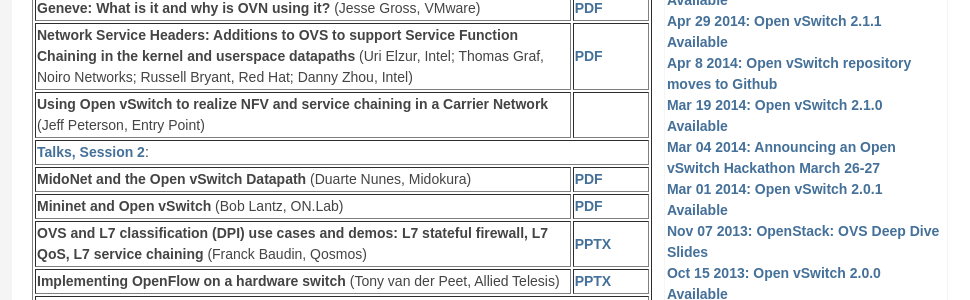
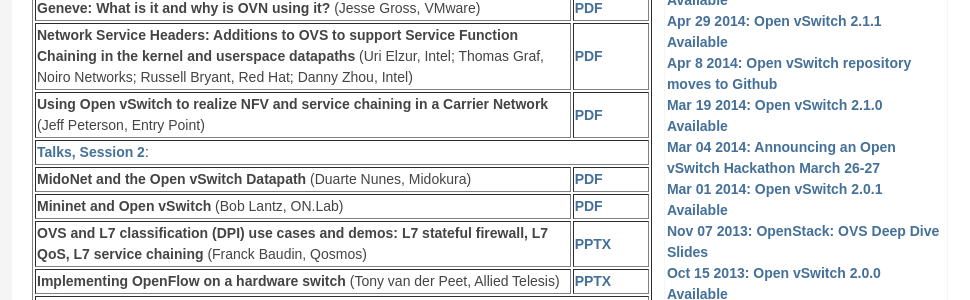
Before and after one commit to openvswitch/openvswitch.github.io, a Jekyll site: the page built from support/ovscon2015/index.html, in a window 1280 px wide and 900 px high, scrolled down 385 px. Shown: the part 153-453 px from the top of the window, without its empty margins (138-1108 px from the left). Built offline with Jekyll 4.4.1, drawn with Linux system fonts in a browser that asks for light colours.

Commit message:
ovscon2015: Add Jeff Peterson's slides.

```diff
--- a/support/ovscon2015/index.html
+++ b/support/ovscon2015/index.html
@@ -72,7 +72,7 @@
 	Carrier Network</b> (Jeff Peterson, Entry Point)
     </td>
     <td>
-      <!-- 16/1105-peterson --->
+      <a href="16/1105-peterson.pdf">PDF</a>
     </td>
   </tr>
   <tr>
```
Also changed, not shown: 1 other file.
